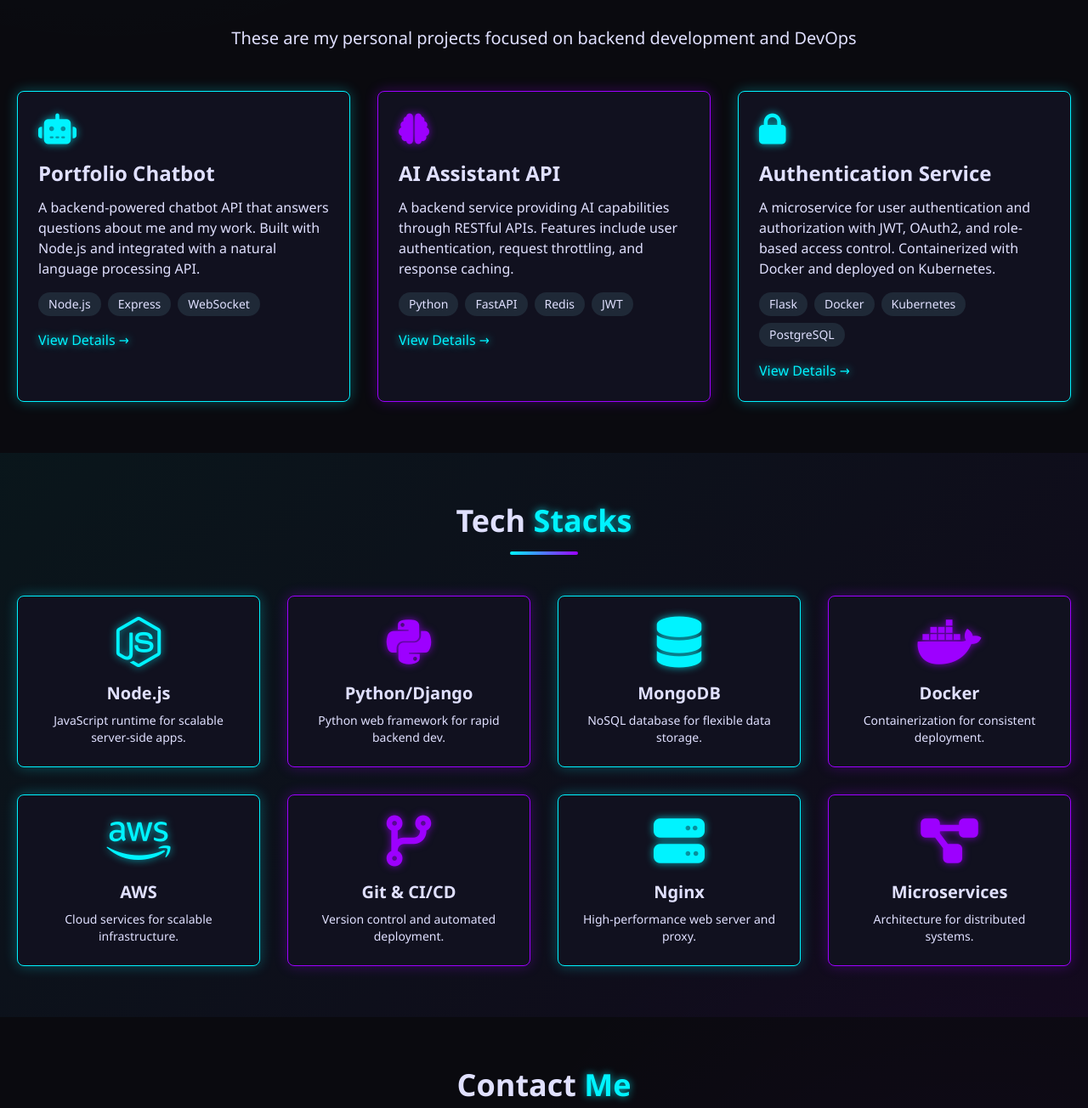
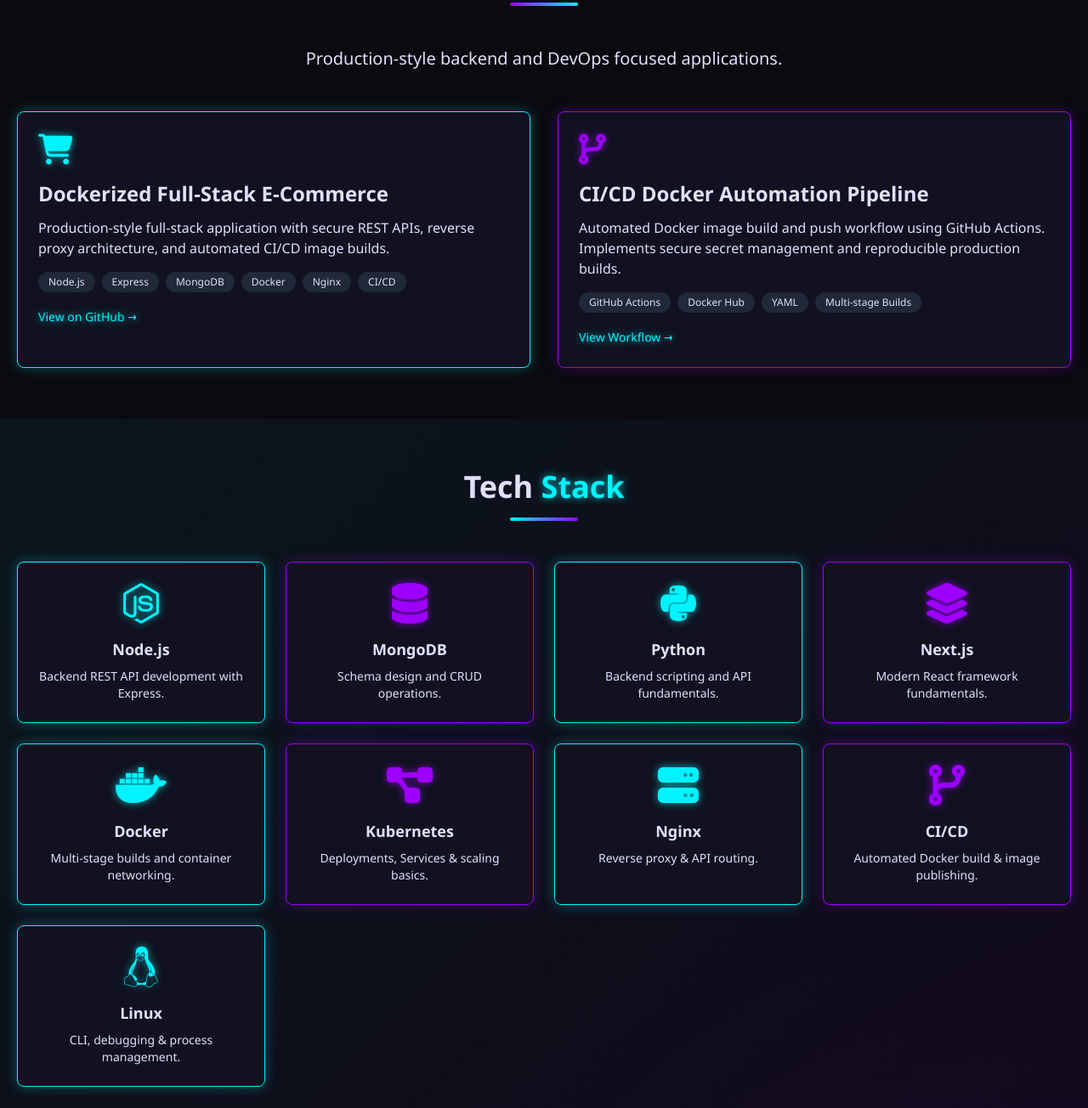
Before and after one commit to amiitdev/portfolio, a plain HTML site: page index.html in a window 1280 px wide. Shown: the part 1281-2585 px from the top of the page at 85% size. Drawn offline with nearby package versions, Linux system fonts and the light colour scheme.

Commit message:
some minor changes

```diff
--- a/index.html
+++ b/index.html
@@ -737,44 +737,29 @@
                 My Focus
               </h3>
               <p class="mb-6">
-                I specialize in backend development and DevOps, with expertise
-                in:
+                I focus on backend engineering and production-style deployment
+                workflows, with strengths in:
               </p>
               <ul class="space-y-3">
-                <li
-                  class="flex items-start animate-fade-in-up"
-                  style="animation-delay: 0.1s"
-                >
-                  <i class="fas fa-check-circle neon-text-blue mr-2 mt-1"></i
-                  >API Development & Microservices
+                <li class="flex items-start">
+                  <i class="fas fa-check-circle neon-text-blue mr-2 mt-1"></i>
+                  REST API Development & JWT Authentication
                 </li>
-                <li
-                  class="flex items-start animate-fade-in-up"
-                  style="animation-delay: 0.2s"
-                >
-                  <i class="fas fa-check-circle neon-text-blue mr-2 mt-1"></i
-                  >Database Design & Optimization
+                <li class="flex items-start">
+                  <i class="fas fa-check-circle neon-text-blue mr-2 mt-1"></i>
+                  Docker Multi-Stage Builds & Container Networking
                 </li>
-                <li
-                  class="flex items-start animate-fade-in-up"
-                  style="animation-delay: 0.3s"
-                >
-                  <i class="fas fa-check-circle neon-text-blue mr-2 mt-1"></i
-                  >Cloud Infrastructure & Deployment
+                <li class="flex items-start">
+                  <i class="fas fa-check-circle neon-text-blue mr-2 mt-1"></i>
+                  Nginx Reverse Proxy & Internal Service Routing
                 </li>
-                <li
-                  class="flex items-start animate-fade-in-up"
-                  style="animation-delay: 0.4s"
-                >
-                  <i class="fas fa-check-circle neon-text-blue mr-2 mt-1"></i
-                  >CI/CD Pipelines & Automation
+                <li class="flex items-start">
+                  <i class="fas fa-check-circle neon-text-blue mr-2 mt-1"></i>
+                  CI/CD Automation with GitHub Actions
                 </li>
-                <li
-                  class="flex items-start animate-fade-in-up"
-                  style="animation-delay: 0.5s"
-                >
-                  <i class="fas fa-check-circle neon-text-blue mr-2 mt-1"></i
-                  >Containerization & Orchestration
+                <li class="flex items-start">
+                  <i class="fas fa-check-circle neon-text-blue mr-2 mt-1"></i>
+                  Linux CLI, Debugging & System-Level Troubleshooting
                 </li>
               </ul>
             </div>
@@ -796,24 +781,25 @@
               <p class="mb-4">
                 My name is
                 <span class="font-bold neon-text-blue">Amit Kumar</span>, and I
-                am a passionate backend and DevOps engineer focused on building
-                scalable, efficient systems.
+                am a backend-focused engineer passionate about building reliable
+                systems with clean architecture and automated deployment
+                workflows.
               </p>
               <p class="mb-4">
-                I completed my engineering degree in electrical engineering,
-                where I developed strong analytical and problem-solving skills.
-                This foundation has been invaluable in my transition to software
-                development.
+                With a strong analytical foundation from my engineering
+                background, I transitioned into software development and focused
+                on mastering backend technologies and containerized
+                environments.
               </p>
               <p class="mb-4">
-                I specialize in backend technologies like Node.js, Python, and
-                Django, along with DevOps tools like Docker, Kubernetes, and
-                AWS. I'm passionate about creating robust server-side
-                applications and implementing efficient DevOps practices.
+                I work primarily with Node.js, Express, MongoDB, and Docker, and
+                I practice Kubernetes fundamentals and CI/CD automation to build
+                production-style applications.
               </p>
               <p>
-                I'm always open to new challenges and opportunities. Let's
-                create something amazing together!
+                I’m continuously improving my system design and DevOps skills
+                while building projects that reflect real-world architecture
+                practices.
               </p>
             </div>
           </div>
@@ -830,145 +816,103 @@
         >
           My <span class="neon-text-purple">Projects</span>
         </h2>
-        <div
-          class="flex justify-center mb-10 md:mb-12"
-          data-aos="zoom-in"
-          data-aos-delay="200"
-        >
+
+        <div class="flex justify-center mb-10 md:mb-12">
           <div
             class="w-20 h-1 bg-gradient-to-r from-neon-purple to-neon-blue rounded-full"
           ></div>
         </div>
+
         <p
           class="text-center text-lg md:text-xl mb-10 md:mb-12 max-w-3xl mx-auto"
-          data-aos="fade-up"
-          data-aos-delay="300"
         >
-          These are my personal projects focused on backend development and
-          DevOps
+          Production-style backend and DevOps focused applications.
         </p>
 
-        <div
-          class="grid grid-cols-1 md:grid-cols-2 lg:grid-cols-3 gap-6 md:gap-8"
-        >
+        <div class="grid grid-cols-1 md:grid-cols-2 gap-8">
           <!-- Project 1 -->
-          <div
-            class="project-card dark-card p-6 rounded-lg neon-border-blue"
-            data-aos="flip-up"
-            data-aos-delay="200"
-          >
+          <div class="project-card dark-card p-6 rounded-lg neon-border-blue">
             <div class="mb-4">
-              <i class="fas fa-robot text-4xl neon-text-blue"></i>
+              <i class="fas fa-shopping-cart text-4xl neon-text-blue"></i>
             </div>
+
             <h3 class="text-xl md:text-2xl font-bold mb-3">
-              Portfolio Chatbot
+              Dockerized Full-Stack E-Commerce
             </h3>
+
             <p class="mb-4 text-sm md:text-base">
-              A backend-powered chatbot API that answers questions about me and
-              my work. Built with Node.js and integrated with a natural language
-              processing API.
+              Production-style full-stack application with secure REST APIs,
+              reverse proxy architecture, and automated CI/CD image builds.
             </p>
+
             <div class="flex flex-wrap gap-2 mb-4">
-              <span
-                class="px-3 py-1 bg-gray-800 rounded-full text-xs md:text-sm"
+              <span class="px-3 py-1 bg-gray-800 rounded-full text-xs"
                 >Node.js</span
               >
-              <span
-                class="px-3 py-1 bg-gray-800 rounded-full text-xs md:text-sm"
+              <span class="px-3 py-1 bg-gray-800 rounded-full text-xs"
                 >Express</span
               >
-              <span
-                class="px-3 py-1 bg-gray-800 rounded-full text-xs md:text-sm"
-                >WebSocket</span
+              <span class="px-3 py-1 bg-gray-800 rounded-full text-xs"
+                >MongoDB</span
+              >
+              <span class="px-3 py-1 bg-gray-800 rounded-full text-xs"
+                >Docker</span
+              >
+              <span class="px-3 py-1 bg-gray-800 rounded-full text-xs"
+                >Nginx</span
+              >
+              <span class="px-3 py-1 bg-gray-800 rounded-full text-xs"
+                >CI/CD</span
               >
             </div>
+
             <a
-              href="#"
-              class="neon-text-blue hover:underline text-sm md:text-base"
-              >View Details →</a
+              href="https://github.com/amiitdev/shopify-docker"
+              target="_blank"
+              class="neon-text-blue hover:underline text-sm"
             >
+              View on GitHub →
+            </a>
           </div>
 
           <!-- Project 2 -->
-          <div
-            class="project-card dark-card p-6 rounded-lg neon-border-purple"
-            data-aos="flip-up"
-            data-aos-delay="400"
-          >
+          <div class="project-card dark-card p-6 rounded-lg neon-border-purple">
             <div class="mb-4">
-              <i class="fas fa-brain text-4xl neon-text-purple"></i>
+              <i class="fas fa-code-branch text-4xl neon-text-purple"></i>
             </div>
-            <h3 class="text-xl md:text-2xl font-bold mb-3">AI Assistant API</h3>
+
+            <h3 class="text-xl md:text-2xl font-bold mb-3">
+              CI/CD Docker Automation Pipeline
+            </h3>
+
             <p class="mb-4 text-sm md:text-base">
-              A backend service providing AI capabilities through RESTful APIs.
-              Features include user authentication, request throttling, and
-              response caching.
+              Automated Docker image build and push workflow using GitHub
+              Actions. Implements secure secret management and reproducible
+              production builds.
             </p>
+
             <div class="flex flex-wrap gap-2 mb-4">
-              <span
-                class="px-3 py-1 bg-gray-800 rounded-full text-xs md:text-sm"
-                >Python</span
+              <span class="px-3 py-1 bg-gray-800 rounded-full text-xs"
+                >GitHub Actions</span
               >
-              <span
-                class="px-3 py-1 bg-gray-800 rounded-full text-xs md:text-sm"
-                >FastAPI</span
+              <span class="px-3 py-1 bg-gray-800 rounded-full text-xs"
+                >Docker Hub</span
               >
-              <span
-                class="px-3 py-1 bg-gray-800 rounded-full text-xs md:text-sm"
-                >Redis</span
+              <span class="px-3 py-1 bg-gray-800 rounded-full text-xs"
+                >YAML</span
               >
-              <span
-                class="px-3 py-1 bg-gray-800 rounded-full text-xs md:text-sm"
-                >JWT</span
+              <span class="px-3 py-1 bg-gray-800 rounded-full text-xs"
+                >Multi-stage Builds</span
               >
             </div>
+
             <a
-              href="#"
-              class="neon-text-blue hover:underline text-sm md:text-base"
-              >View Details →</a
+              href="https://github.com/amiitdev/shopify-docker"
+              target="_blank"
+              class="neon-text-blue hover:underline text-sm"
             >
-          </div>
-
-          <!-- Project 3 -->
-          <div
-            class="project-card dark-card p-6 rounded-lg neon-border-blue"
-            data-aos="flip-up"
-            data-aos-delay="600"
-          >
-            <div class="mb-4">
-              <i class="fas fa-lock text-4xl neon-text-blue"></i>
-            </div>
-            <h3 class="text-xl md:text-2xl font-bold mb-3">
-              Authentication Service
-            </h3>
-            <p class="mb-4 text-sm md:text-base">
-              A microservice for user authentication and authorization with JWT,
-              OAuth2, and role-based access control. Containerized with Docker
-              and deployed on Kubernetes.
-            </p>
-            <div class="flex flex-wrap gap-2 mb-4">
-              <span
-                class="px-3 py-1 bg-gray-800 rounded-full text-xs md:text-sm"
-                >Flask</span
-              >
-              <span
-                class="px-3 py-1 bg-gray-800 rounded-full text-xs md:text-sm"
-                >Docker</span
-              >
-              <span
-                class="px-3 py-1 bg-gray-800 rounded-full text-xs md:text-sm"
-                >Kubernetes</span
-              >
-              <span
-                class="px-3 py-1 bg-gray-800 rounded-full text-xs md:text-sm"
-                >PostgreSQL</span
-              >
-            </div>
-            <a
-              href="#"
-              class="neon-text-blue hover:underline text-sm md:text-base"
-              >View Details →</a
-            >
+              View Workflow →
+            </a>
           </div>
         </div>
       </div>
@@ -977,159 +921,98 @@
     <!-- Tech Stacks Section with Bounce Animation -->
     <section id="tech" class="gradient-bg">
       <div class="container">
-        <h2
-          class="text-3xl md:text-4xl font-bold text-center mb-4"
-          data-aos="fade-down"
-        >
-          Tech <span class="neon-text-blue">Stacks</span>
+        <h2 class="text-3xl md:text-4xl font-bold text-center mb-4">
+          Tech <span class="neon-text-blue">Stack</span>
         </h2>
-        <div
-          class="flex justify-center mb-10 md:mb-12"
-          data-aos="zoom-in"
-          data-aos-delay="200"
-        >
+
+        <div class="flex justify-center mb-10 md:mb-12">
           <div
             class="w-20 h-1 bg-gradient-to-r from-neon-blue to-neon-purple rounded-full"
           ></div>
         </div>
 
-        <div
-          class="grid grid-cols-2 sm:grid-cols-3 lg:grid-cols-4 gap-4 md:gap-6 lg:gap-8"
-        >
-          <!-- Tech 1 -->
-          <div
-            class="dark-card p-4 md:p-6 rounded-lg text-center neon-border-blue hover:neon-border-purple transition-all duration-300"
-            data-aos="zoom-in"
-            data-aos-delay="100"
-          >
-            <div class="tech-icon mb-3 md:mb-4">
-              <i
-                class="fab fa-node-js text-4xl md:text-5xl lg:text-6xl neon-text-blue"
-              ></i>
-            </div>
-            <h3 class="text-lg md:text-xl font-bold mb-2">Node.js</h3>
-            <p class="text-xs md:text-sm">
-              JavaScript runtime for scalable server-side apps.
-            </p>
-          </div>
-
-          <!-- Tech 2 -->
-          <div
-            class="dark-card p-4 md:p-6 rounded-lg text-center neon-border-purple hover:neon-border-blue transition-all duration-300"
-            data-aos="zoom-in"
-            data-aos-delay="200"
-          >
-            <div class="tech-icon mb-3 md:mb-4">
-              <i
-                class="fab fa-python text-4xl md:text-5xl lg:text-6xl neon-text-purple"
-              ></i>
-            </div>
-            <h3 class="text-lg md:text-xl font-bold mb-2">Python/Django</h3>
-            <p class="text-xs md:text-sm">
-              Python web framework for rapid backend dev.
-            </p>
-          </div>
-
-          <!-- Tech 3 -->
-          <div
-            class="dark-card p-4 md:p-6 rounded-lg text-center neon-border-blue hover:neon-border-purple transition-all duration-300"
-            data-aos="zoom-in"
-            data-aos-delay="300"
-          >
-            <div class="tech-icon mb-3 md:mb-4">
-              <i
-                class="fas fa-database text-4xl md:text-5xl lg:text-6xl neon-text-blue"
-              ></i>
-            </div>
-            <h3 class="text-lg md:text-xl font-bold mb-2">MongoDB</h3>
-            <p class="text-xs md:text-sm">
-              NoSQL database for flexible data storage.
-            </p>
-          </div>
-
-          <!-- Tech 4 -->
-          <div
-            class="dark-card p-4 md:p-6 rounded-lg text-center neon-border-purple hover:neon-border-blue transition-all duration-300"
-            data-aos="zoom-in"
-            data-aos-delay="400"
-          >
-            <div class="tech-icon mb-3 md:mb-4">
-              <i
-                class="fab fa-docker text-4xl md:text-5xl lg:text-6xl neon-text-purple"
-              ></i>
-            </div>
-            <h3 class="text-lg md:text-xl font-bold mb-2">Docker</h3>
-            <p class="text-xs md:text-sm">
-              Containerization for consistent deployment.
-            </p>
-          </div>
-
-          <!-- Tech 5 -->
-          <div
-            class="dark-card p-4 md:p-6 rounded-lg text-center neon-border-blue hover:neon-border-purple transition-all duration-300"
-            data-aos="zoom-in"
-            data-aos-delay="500"
-          >
-            <div class="tech-icon mb-3 md:mb-4">
-              <i
-                class="fab fa-aws text-4xl md:text-5xl lg:text-6xl neon-text-blue"
-              ></i>
-            </div>
-            <h3 class="text-lg md:text-xl font-bold mb-2">AWS</h3>
-            <p class="text-xs md:text-sm">
-              Cloud services for scalable infrastructure.
-            </p>
-          </div>
-
-          <!-- Tech 6 -->
-          <div
-            class="dark-card p-4 md:p-6 rounded-lg text-center neon-border-purple hover:neon-border-blue transition-all duration-300"
-            data-aos="zoom-in"
-            data-aos-delay="600"
-          >
-            <div class="tech-icon mb-3 md:mb-4">
-              <i
-                class="fas fa-code-branch text-4xl md:text-5xl lg:text-6xl neon-text-purple"
-              ></i>
-            </div>
-            <h3 class="text-lg md:text-xl font-bold mb-2">Git & CI/CD</h3>
-            <p class="text-xs md:text-sm">
-              Version control and automated deployment.
-            </p>
-          </div>
-
-          <!-- Tech 7 -->
-          <div
-            class="dark-card p-4 md:p-6 rounded-lg text-center neon-border-blue hover:neon-border-purple transition-all duration-300"
-            data-aos="zoom-in"
-            data-aos-delay="700"
-          >
-            <div class="tech-icon mb-3 md:mb-4">
-              <i
-                class="fas fa-server text-4xl md:text-5xl lg:text-6xl neon-text-blue"
-              ></i>
-            </div>
-            <h3 class="text-lg md:text-xl font-bold mb-2">Nginx</h3>
-            <p class="text-xs md:text-sm">
-              High-performance web server and proxy.
-            </p>
-          </div>
-
-          <!-- Tech 8 -->
-          <div
-            class="dark-card p-4 md:p-6 rounded-lg text-center neon-border-purple hover:neon-border-blue transition-all duration-300"
-            data-aos="zoom-in"
-            data-aos-delay="800"
-          >
-            <div class="tech-icon mb-3 md:mb-4">
-              <i
-                class="fas fa-project-diagram text-4xl md:text-5xl lg:text-6xl neon-text-purple"
-              ></i>
-            </div>
-            <h3 class="text-lg md:text-xl font-bold mb-2">Microservices</h3>
-            <p class="text-xs md:text-sm">
-              Architecture for distributed systems.
-            </p>
+        <div class="grid grid-cols-2 sm:grid-cols-3 lg:grid-cols-4 gap-6">
+          <!-- Node.js -->
+          <div
+            class="dark-card p-6 rounded-lg text-center neon-border-blue hover:neon-border-purple transition-all duration-300"
+          >
+            <i class="fab fa-node-js text-5xl neon-text-blue mb-4"></i>
+            <h3 class="text-lg font-bold mb-2">Node.js</h3>
+            <p class="text-sm">Backend REST API development with Express.</p>
+          </div>
+
+          <!-- MongoDB -->
+          <div
+            class="dark-card p-6 rounded-lg text-center neon-border-purple hover:neon-border-blue transition-all duration-300"
+          >
+            <i class="fas fa-database text-5xl neon-text-purple mb-4"></i>
+            <h3 class="text-lg font-bold mb-2">MongoDB</h3>
+            <p class="text-sm">Schema design and CRUD operations.</p>
+          </div>
+
+          <!-- Python -->
+          <div
+            class="dark-card p-6 rounded-lg text-center neon-border-blue hover:neon-border-purple transition-all duration-300"
+          >
+            <i class="fab fa-python text-5xl neon-text-blue mb-4"></i>
+            <h3 class="text-lg font-bold mb-2">Python</h3>
+            <p class="text-sm">Backend scripting and API fundamentals.</p>
+          </div>
+
+          <!-- Next.js -->
+          <div
+            class="dark-card p-6 rounded-lg text-center neon-border-purple hover:neon-border-blue transition-all duration-300"
+          >
+            <i class="fas fa-layer-group text-5xl neon-text-purple mb-4"></i>
+            <h3 class="text-lg font-bold mb-2">Next.js</h3>
+            <p class="text-sm">Modern React framework fundamentals.</p>
+          </div>
+
+          <!-- Docker -->
+          <div
+            class="dark-card p-6 rounded-lg text-center neon-border-blue hover:neon-border-purple transition-all duration-300"
+          >
+            <i class="fab fa-docker text-5xl neon-text-blue mb-4"></i>
+            <h3 class="text-lg font-bold mb-2">Docker</h3>
+            <p class="text-sm">Multi-stage builds and container networking.</p>
+          </div>
+
+          <!-- Kubernetes -->
+          <div
+            class="dark-card p-6 rounded-lg text-center neon-border-purple hover:neon-border-blue transition-all duration-300"
+          >
+            <i
+              class="fas fa-project-diagram text-5xl neon-text-purple mb-4"
+            ></i>
+            <h3 class="text-lg font-bold mb-2">Kubernetes</h3>
+            <p class="text-sm">Deployments, Services & scaling basics.</p>
+          </div>
+
+          <!-- Nginx -->
+          <div
+            class="dark-card p-6 rounded-lg text-center neon-border-blue hover:neon-border-purple transition-all duration-300"
+          >
+            <i class="fas fa-server text-5xl neon-text-blue mb-4"></i>
+            <h3 class="text-lg font-bold mb-2">Nginx</h3>
+            <p class="text-sm">Reverse proxy & API routing.</p>
+          </div>
+
+          <!-- GitHub Actions -->
+          <div
+            class="dark-card p-6 rounded-lg text-center neon-border-purple hover:neon-border-blue transition-all duration-300"
+          >
+            <i class="fas fa-code-branch text-5xl neon-text-purple mb-4"></i>
+            <h3 class="text-lg font-bold mb-2">CI/CD</h3>
+            <p class="text-sm">Automated Docker build & image publishing.</p>
+          </div>
+
+          <!-- Linux -->
+          <div
+            class="dark-card p-6 rounded-lg text-center neon-border-blue hover:neon-border-purple transition-all duration-300"
+          >
+            <i class="fab fa-linux text-5xl neon-text-blue mb-4"></i>
+            <h3 class="text-lg font-bold mb-2">Linux</h3>
+            <p class="text-sm">CLI, debugging & process management.</p>
           </div>
         </div>
       </div>
```
